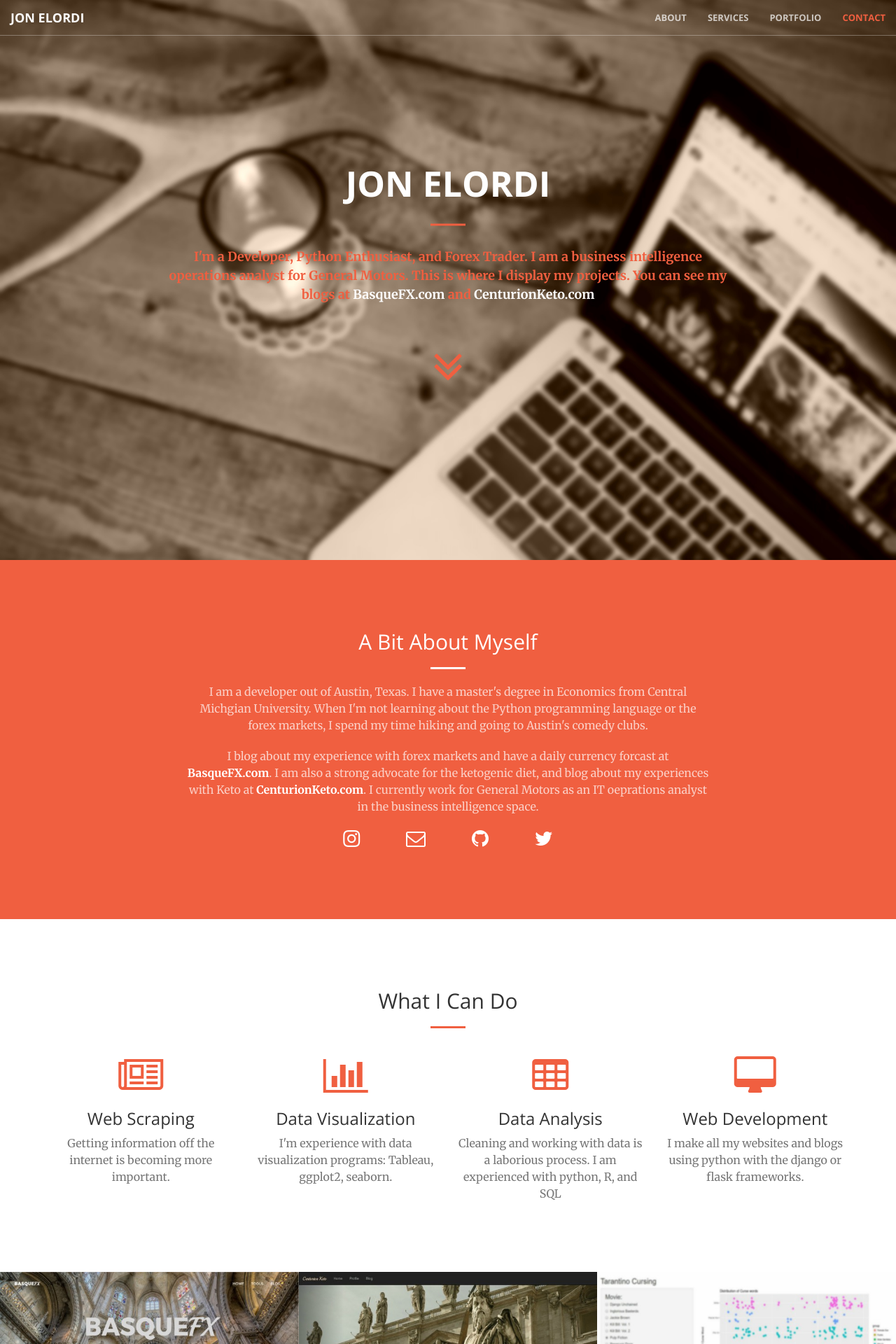
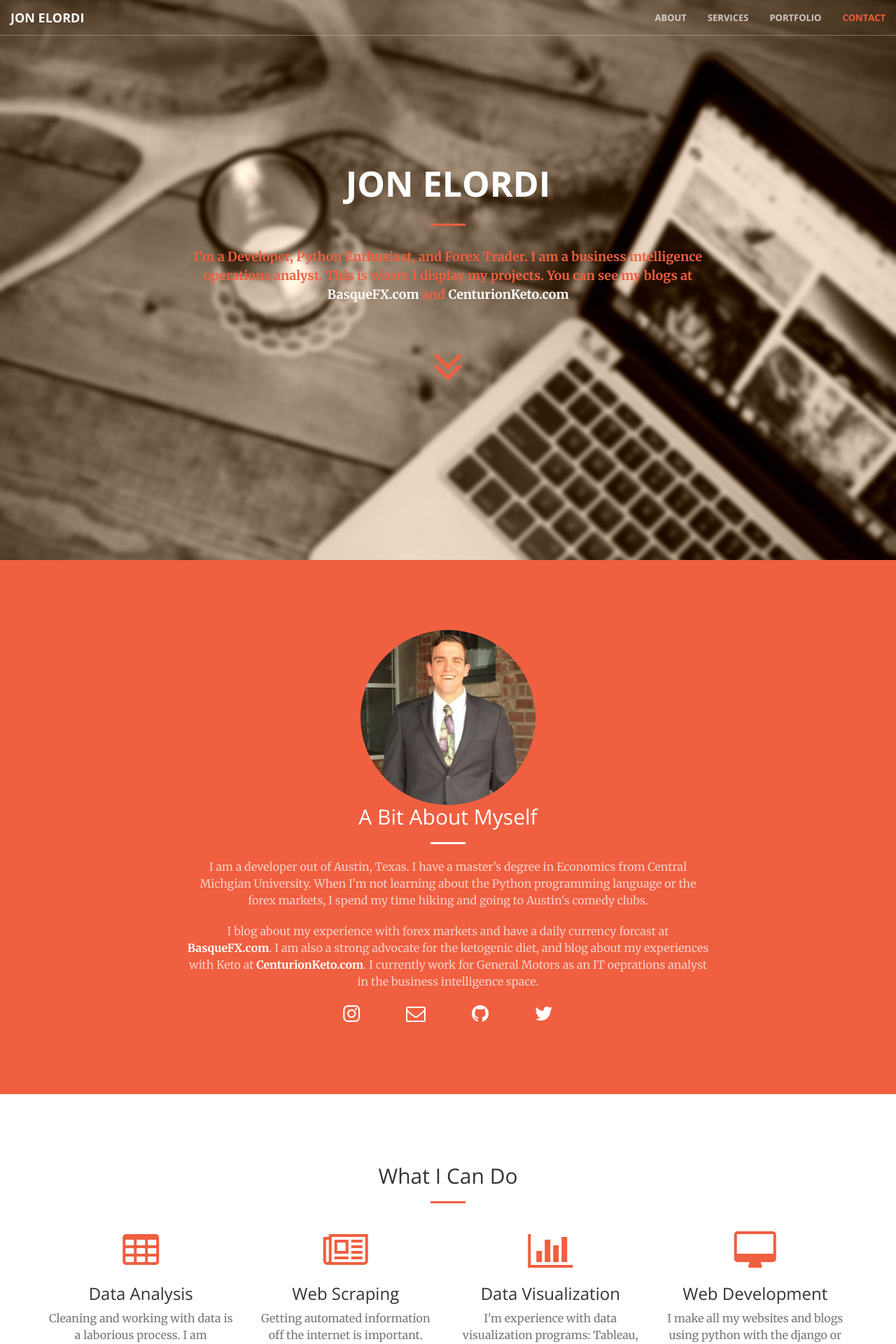
Before and after one commit to basqueinmyglory/jonelordi, a Django app: page / in a window 1280 px wide. Shown: the top 1920 px of the page at 70% size. Run offline with Django 3.2, Linux system fonts and the light colour scheme; some libraries are stand-ins or nearby versions.

Commit message:
Updated PROD

```diff
--- a/jonelordi/jonelordi/settings.py
+++ b/jonelordi/jonelordi/settings.py
@@ -25,7 +25,7 @@ SECRET_KEY = ')8cvn)9@bqbp_)9%1)8o(p(fb-@h4r_bi3(at9cpvw^)h7qs=h'
 # SECURITY WARNING: don't run with debug turned on in production!
 DEBUG = True
 
-ALLOWED_HOSTS = []
+ALLOWED_HOSTS = ['jonelordi.com', 'johnelordi.com']
 
 
 # Application definition
--- a/jonelordi/portfolio/templates/portfolio/index.html
+++ b/jonelordi/portfolio/templates/portfolio/index.html
@@ -73,7 +73,7 @@
             <div class="header-content-inner">
                 <h1 id="homeHeading">Jon Elordi</h1>
                 <hr>
-                <p style="font-weight: bold; color: #F05F40;">I'm a Developer, Python Enthusiast, and Forex Trader. I am a business intelligence operations analyst for General Motors. This is where I display my projects. You can see my blogs at <a style="color: white" href="http://basquefx.com/">BasqueFX.com</a> and <a style="color: white" href="http://centurionketo.com/">CenturionKeto.com</a></p>
+                <p style="font-weight: bold; color: #F05F40;">I'm a Developer, Python Enthusiast, and Forex Trader. I am a business intelligence operations analyst. This is where I display my projects. You can see my blogs at <a style="color: white" href="http://basquefx.com/">BasqueFX.com</a> and <a style="color: white" href="http://centurionketo.com/">CenturionKeto.com</a></p>
                 <a href="#about" class="btn btn-circle page-scroll">
                     <i class="fa fa-5x fa-angle-double-down animated"></i>
                 </a>
@@ -85,14 +85,15 @@
         <div class="container">
             <div class="row">
                 <div class="col-lg-8 col-lg-offset-2 text-center">
+                    <img src="{% static 'img/profilepic1.jpg' %}" width="250" height="250" class="img-circle">
                     <h2 class="section-heading">A Bit About Myself</h2>
                     <hr class="light">
                     <p class="text-faded">I am a developer out of Austin, Texas. I have a master's degree in Economics from Central Michgian University. When I'm not learning about the Python programming language or the forex markets, I spend my time hiking and going to Austin's comedy clubs.</p>
                     <p class="text-faded">I blog about my experience with forex markets and have a daily currency forcast at <a href="http://basquefx.com/" style="font-weight: bold; color: white;">BasqueFX.com</a>. I am also a strong advocate for the ketogenic diet, and blog about my experiences with Keto at <a href="http://centurionketo.com/" style="font-weight: bold; color: white;">CenturionKeto.com</a>. I currently work for General Motors as an IT oeprations analyst in the business intelligence space.</p>
                     <div class="socialmedia">
-                        <a style="color: white;" href="https://www.instagram.com/basqueinmyglory/"><i class="fa fa-2x fa-instagram" aria-hidden="true"></i> </a>
+                        <a style="color: white;" href="https://www.instagram.com/basqueinmyglory/"><i class="fa fa-2x fa-instagram" aria-hidden="true"></i></a>
                         <a style="color: white;" href="mailto:jonuelordi@gmail.com"><i class="fa fa-2x fa-envelope-o col-sm-offset-1" aria-hidden="true"></i></a>
-                        <a style="color: white;" href="https://github.com/basqueinmyglory"><i class="fa fa-2x fa-github col-sm-offset-1" aria-hidden="true"></i> </a>
+                        <a style="color: white;" href="https://github.com/basqueinmyglory"><i class="fa fa-2x fa-github col-sm-offset-1" aria-hidden="true"></i></a>
                         <a style="color: white;" href="https://twitter.com/basquefx"><i class="fa fa-2x fa-twitter col-sm-offset-1" aria-hidden="true"></i> </a>
                     </div>
                 </div>
@@ -113,9 +114,16 @@
             <div class="row">
                 <div class="col-lg-3 col-md-6 text-center">
                     <div class="service-box">
+                        <i class="fa fa-4x fa-table text-primary sr-icons"></i>
+                        <h3>Data Analysis</h3>
+                        <p class="text-muted">Cleaning and working with data is a laborious process. I am experienced with python, R, and SQL.</p>
+                    </div>
+                </div>
+                <div class="col-lg-3 col-md-6 text-center">
+                    <div class="service-box">
                         <i class="fa fa-4x fa-newspaper-o text-primary sr-icons"></i>
                         <h3>Web Scraping</h3>
-                        <p class="text-muted">Getting information off the internet is becoming more important.</p>
+                        <p class="text-muted">Getting automated information off the internet is important. </p>
                     </div>
                 </div>
                 <div class="col-lg-3 col-md-6 text-center">
@@ -123,13 +131,6 @@
                         <i class="fa fa-4x fa-bar-chart text-primary sr-icons"></i>
                         <h3>Data Visualization</h3>
                         <p class="text-muted">I'm experience with data visualization programs: Tableau, ggplot2, seaborn.</p>
-                    </div>
-                </div>
-                <div class="col-lg-3 col-md-6 text-center">
-                    <div class="service-box">
-                        <i class="fa fa-4x fa-table text-primary sr-icons"></i>
-                        <h3>Data Analysis</h3>
-                        <p class="text-muted">Cleaning and working with data is a laborious process. I am experienced with python, R, and SQL</p>
                     </div>
                 </div>
                 <div class="col-lg-3 col-md-6 text-center">
@@ -255,7 +256,7 @@
                 <div class="col-lg-8 col-lg-offset-2 text-center" style="margin-top: 50px;">
                     <h2 class="section-heading">Get In Touch With Me</h2>
                     <hr class="primary">
-                    <p>If you're looking for someone to start a project or work on an existing one, feel free to email me. And I will get back to you as soon as I can.</p>
+                    <p>If you're looking for someone to start a project or work on an existing one, feel free to email me. I will get back to you as soon as I can.</p>
                 </div>
                 <div class="col-lg-offset-4 col-lg-4 text-center">
                     <i class="fa fa-envelope-o fa-3x sr-contact"></i>
```
Also changed, not shown: jonelordi/portfolio/static/img/profilepic.jpg (added), jonelordi/portfolio/static/img/profilepic1.jpg (added).
